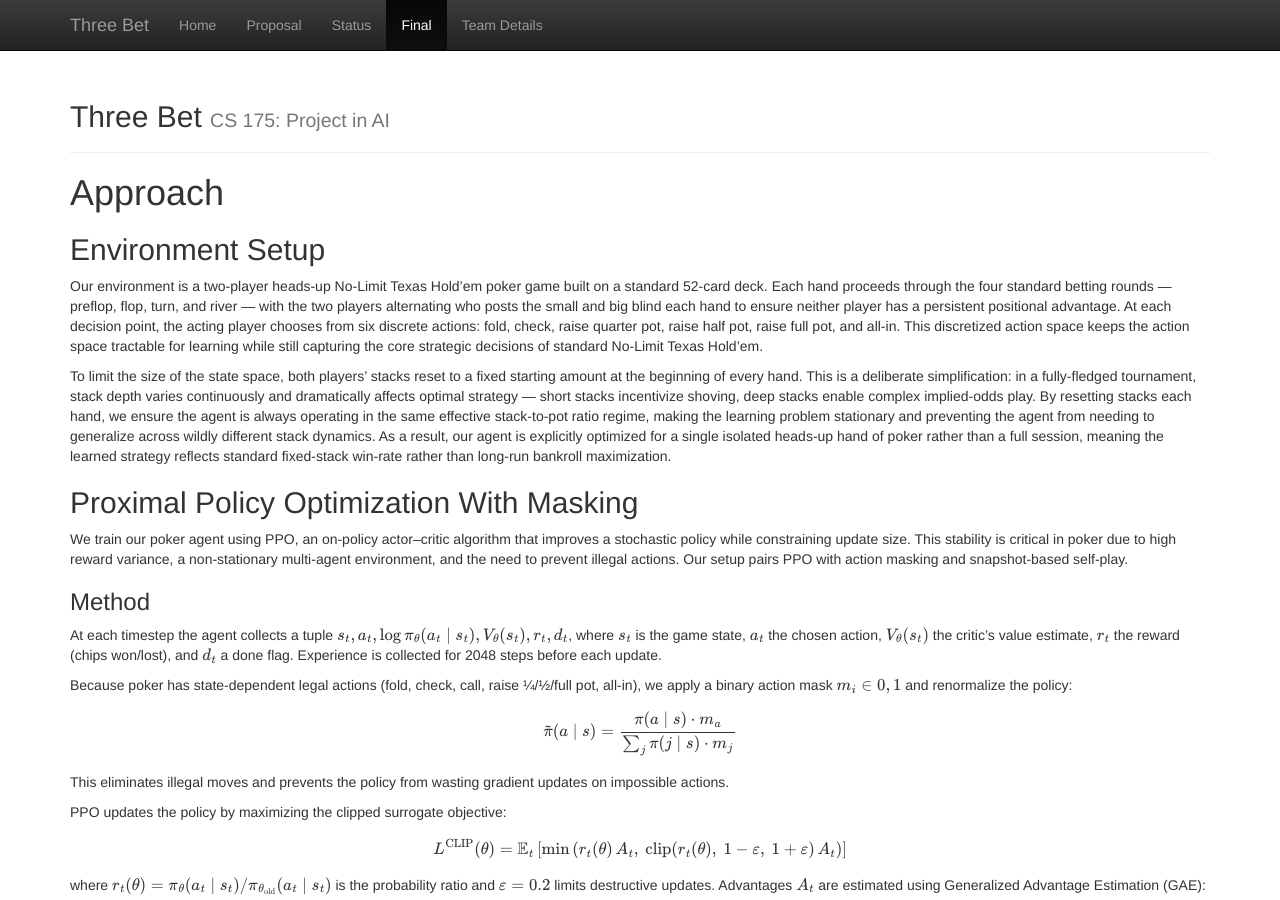
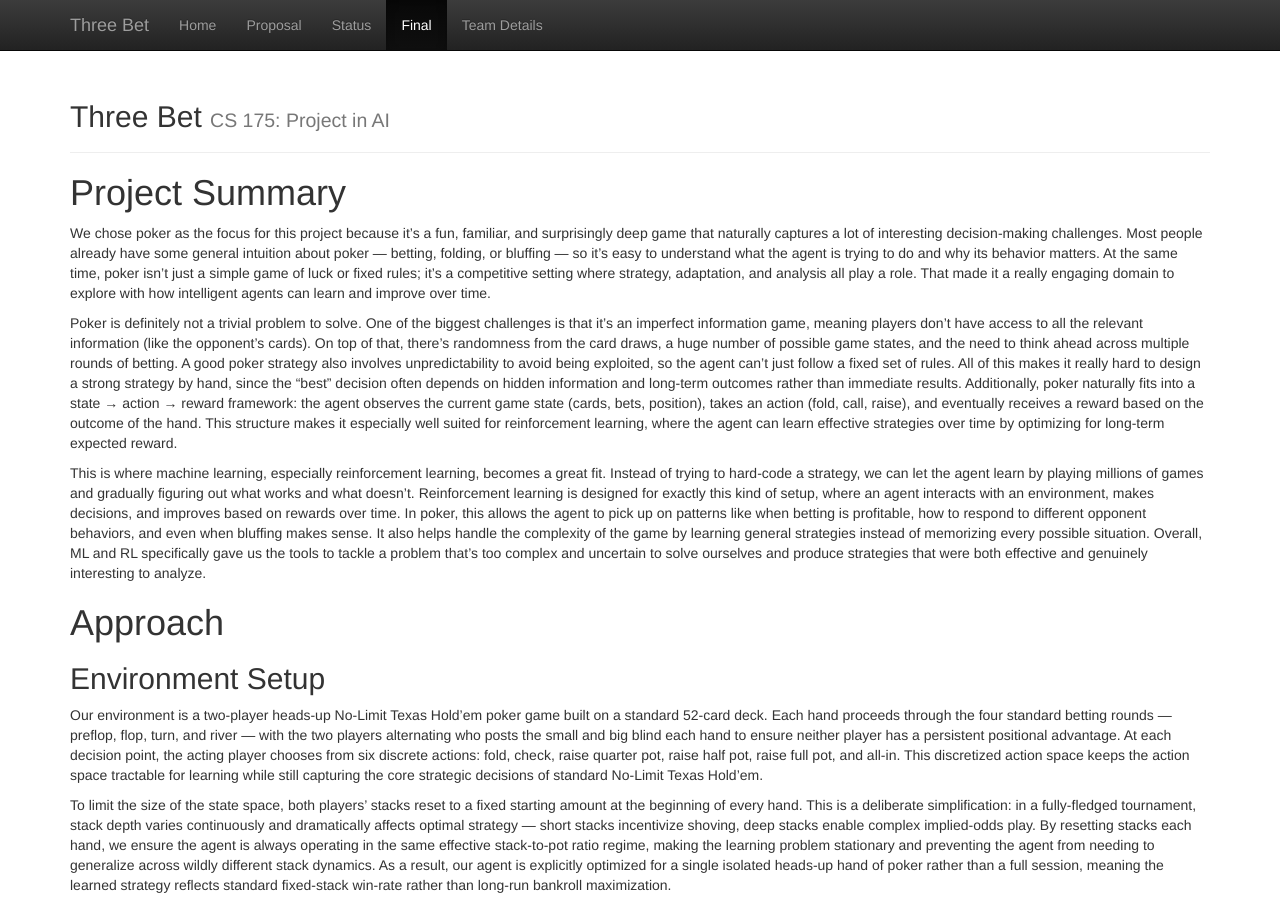
Before and after one commit to AdithyaBollu/Group42-Three-Bet, a Jekyll site: the page built from docs/final.md, in a window 1280 px wide and 900 px high. Built offline with Jekyll 4.4.1, drawn with Linux system fonts in a browser that asks for light colours; formulas are drawn with MathJax 3.

Commit message:
project summary

```diff
--- a/docs/final.md
+++ b/docs/final.md
@@ -2,6 +2,17 @@
 layout: default
 title: Final
 ---
+
+# Project Summary
+We chose poker as the focus for this project because it’s a fun, familiar, and surprisingly deep game that naturally captures a lot of interesting decision-making challenges. Most people already have some general intuition about poker — betting, folding, or bluffing — so it’s easy to understand what the agent is trying to do and why its behavior matters. At the same time, poker isn’t just a simple game of luck or fixed rules; it’s a competitive setting where strategy, adaptation, and analysis all play a role. That made it a really engaging domain to explore with how intelligent agents can learn and improve over time.
+
+
+Poker is definitely not a trivial problem to solve. One of the biggest challenges is that it’s an imperfect information game, meaning players don’t have access to all the relevant information (like the opponent’s cards). On top of that, there’s randomness from the card draws, a huge number of possible game states, and the need to think ahead across multiple rounds of betting. A good poker strategy also involves unpredictability to avoid being exploited, so the agent can’t just follow a fixed set of rules. All of this makes it really hard to design a strong strategy by hand, since the “best” decision often depends on hidden information and long-term outcomes rather than immediate results. Additionally, poker naturally fits into a state → action → reward framework: the agent observes the current game state (cards, bets, position), takes an action (fold, call, raise), and eventually receives a reward based on the outcome of the hand. This structure makes it especially well suited for reinforcement learning, where the agent can learn effective strategies over time by optimizing for long-term expected reward.
+
+
+This is where machine learning, especially reinforcement learning, becomes a great fit. Instead of trying to hard-code a strategy, we can let the agent learn by playing millions of games and gradually figuring out what works and what doesn’t. Reinforcement learning is designed for exactly this kind of setup, where an agent interacts with an environment, makes decisions, and improves based on rewards over time. In poker, this allows the agent to pick up on patterns like when betting is profitable, how to respond to different opponent behaviors, and even when bluffing makes sense. It also helps handle the complexity of the game by learning general strategies instead of memorizing every possible situation. Overall, ML and RL specifically gave us the tools to tackle a problem that’s too complex and uncertain to solve ourselves and produce strategies that were both  effective and genuinely interesting to analyze.
+
+
 
 # Approach
 
```
